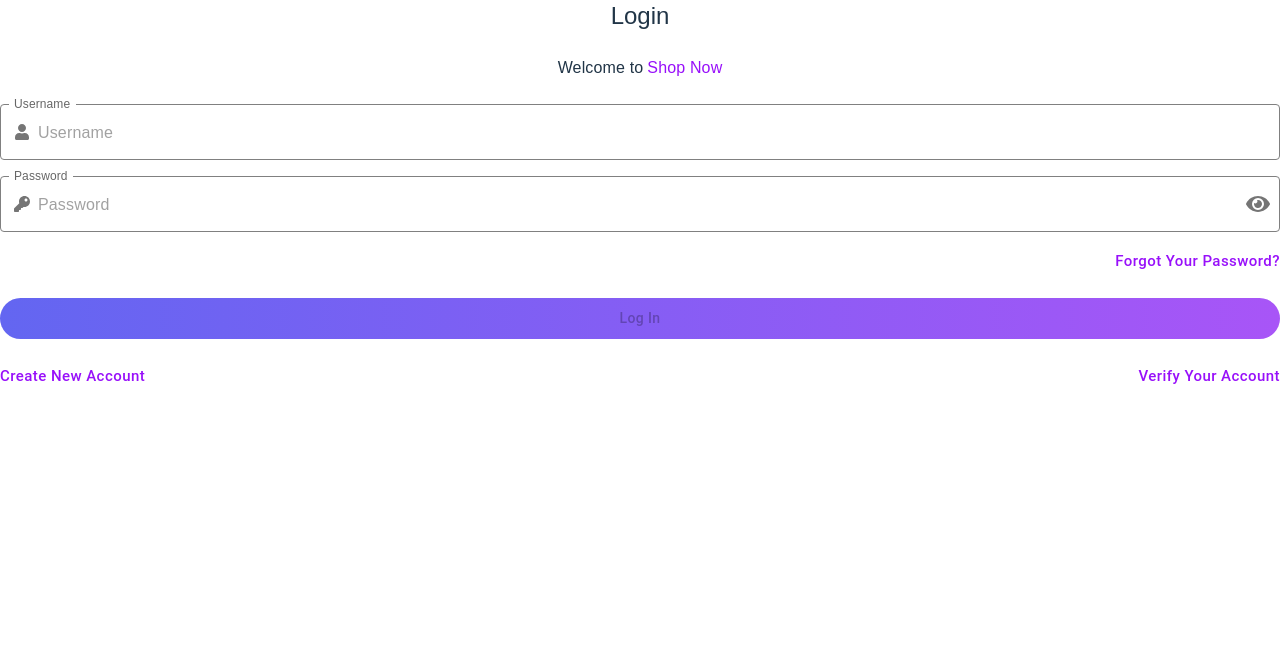
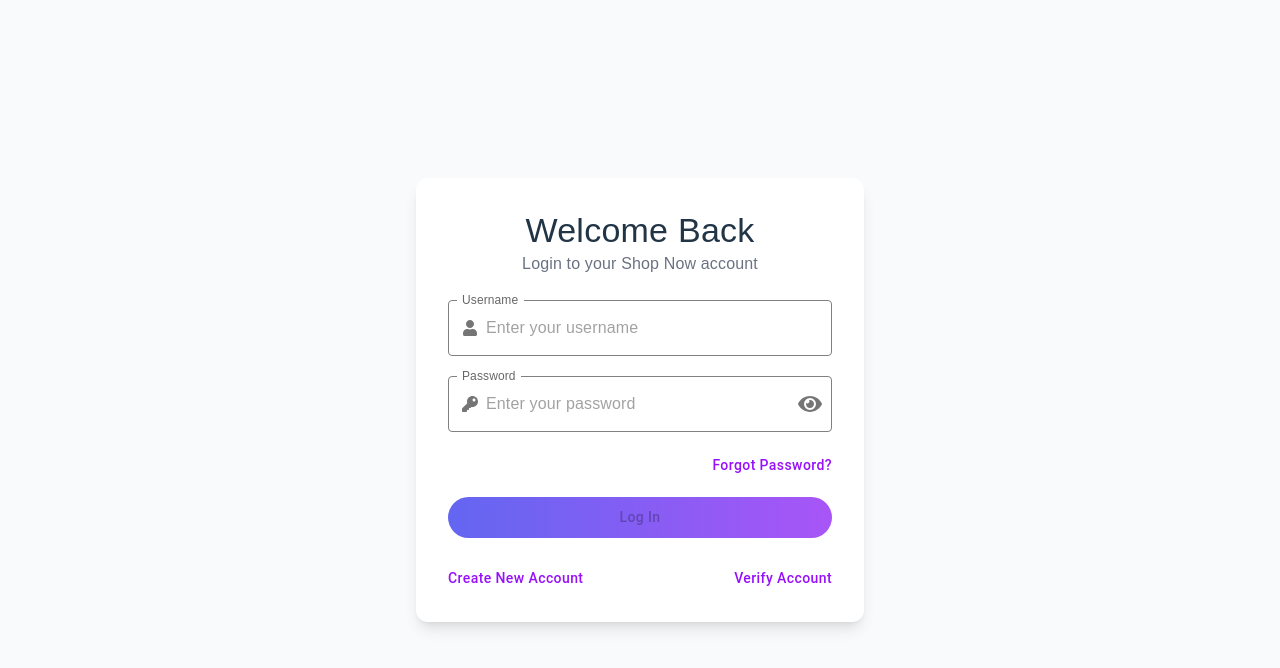
Before and after one commit to thungan1909/shop-now, a React (Vite) app: page /login in a window 1280 px wide. Shown: the top 668 px of the page. Built offline with nearby package versions, Linux system fonts and the light colour scheme.

Commit message:
update UI

```diff
--- a/src/hooks/cart/useAddToCart.hook.ts
+++ b/src/hooks/cart/useAddToCart.hook.ts
@@ -18,8 +18,6 @@ export const useAddToCart = (options?: UseAddToCartOptions) => {
     mutationFn: (payload) => addToCartQuery.fn(payload),
 
     onSuccess: (data, variables) => {
-      notify.success("Added to cart successfully");
-
       // Invalidate lại giỏ hàng để cập nhật UI
       if (variables.userId) {
         queryClient.invalidateQueries({ queryKey: ["cart", variables.userId] });
--- a/src/pages/Login.tsx
+++ b/src/pages/Login.tsx
@@ -1,22 +1,25 @@
-import CTextField from "../components/atoms/CTextField/CTextField";
+import React from "react";
 import { Controller, useForm } from "react-hook-form";
 import { zodResolver } from "@hookform/resolvers/zod";
 import { FaKey, FaUser } from "react-icons/fa";
-import {
-  UserLogInSchema,
-  type TUserLogInSchema,
-} from "../validation/user.schema";
+import { Typography } from "@mui/material";
 import { useNavigate } from "react-router-dom";
 
-import { Typography } from "@mui/material";
+import CTextField from "../components/atoms/CTextField/CTextField";
 import CButton from "../components/atoms/CButton/CButton";
 import { ROUTES_CONSTANTS } from "../routers/constants";
 import { useLogin } from "../hooks/auth/login.hook";
 import { notify } from "../utils/notifyUtils";
 import { defaultErrorMsg } from "../constants/message/errorMsg";
+
+import {
+  UserLogInSchema,
+  type TUserLogInSchema,
+} from "../validation/user.schema";
+
 const resolver = zodResolver(UserLogInSchema);
 
-const Login = () => {
+const Login: React.FC = () => {
   const navigate = useNavigate();
   const { mutate: exeLogin } = useLogin();
 
@@ -26,11 +29,10 @@ const Login = () => {
     formState: { isValid },
   } = useForm<TUserLogInSchema>({
     resolver,
-    defaultValues: {
-      username: "",
-      password: "",
-    },
+    defaultValues: { username: "", password: "" },
+    mode: "onChange",
   });
+
   const onSubmitLogin = (data: TUserLogInSchema) => {
     exeLogin(data, {
       onError: (error) => {
@@ -43,110 +45,106 @@ const Login = () => {
   };
 
   return (
-    <div className="flex flex-col items-center justify-center gap-6">
-      <Typography variant="h5">Login</Typography>
-      <Typography className="text-center">
-        Welcome to
-        <span className="ml-1" style={{ color: "var(--main-600)" }}>
-          Shop Now
-        </span>
+    <div className="flex min-h-screen items-center justify-center bg-gray-50 p-4">
+      <div className="w-full max-w-md bg-white shadow-lg rounded-xl p-6 sm:p-8">
+        <div className="text-center mb-6">
+          <Typography variant="h4" className="font-bold mb-2">
+            Welcome Back
           </Typography>
+          <Typography variant="body1" className="text-gray-500">
+            Login to your Shop Now account
+          </Typography>
+        </div>
+
         <form
-        className="flex flex-col gap-6 w-full"
+          className="flex flex-col gap-5"
           onSubmit={handleSubmit(onSubmitLogin)}
         >
-        <div className="flex flex-col gap-4">
-          <div className="flex flex-col">
           <Controller
             name="username"
             control={control}
-              defaultValue=""
             render={({ field, fieldState }) => (
-                <>
+              <div className="flex flex-col">
                 <CTextField
                   {...field}
                   type="text"
                   label="Username"
-                    placeholder="Username"
+                  placeholder="Enter your username"
+                  startIcon={<FaUser />}
                   className="w-full"
-                    startIcon={<FaUser />}
                 />
                 {fieldState.error && (
-                    <Typography color="error" variant="caption">
+                  <Typography color="error" variant="caption" className="mt-1">
                     {fieldState.error.message}
                   </Typography>
                 )}
-                </>
+              </div>
             )}
           />
-          </div>
-          <div className="flex flex-col">
+
           <Controller
             name="password"
             control={control}
-              defaultValue=""
             render={({ field, fieldState }) => (
-                <>
+              <div className="flex flex-col">
                 <CTextField
                   {...field}
                   type="password"
                   label="Password"
-                    placeholder="Password"
+                  placeholder="Enter your password"
+                  startIcon={<FaKey />}
                   className="w-full"
-                    startIcon={<FaKey />}
                 />
                 {fieldState.error && (
-                    <Typography color="error" variant="caption">
+                  <Typography color="error" variant="caption" className="mt-1">
                     {fieldState.error.message}
                   </Typography>
                 )}
-                </>
+              </div>
             )}
           />
+
+          <div className="text-right">
+            <CButton
+              onClick={() => navigate(ROUTES_CONSTANTS.AUTH.RESET_PASSWORD)}
+              variant="text"
+              size="medium"
+              textTransform="capitalize"
+            >
+              Forgot password?
+            </CButton>
           </div>
 
-          <div className="!text-end">
           <CButton
-              onClick={() => {
-                navigate(ROUTES_CONSTANTS.AUTH.RESET_PASSWORD);
-              }}
-              variant="text"
-              size="large"
-              textTransform="capitalize"
+            type="submit"
+            disabled={!isValid}
+            className="w-full py-3 text-lg font-medium"
+            isRounded
           >
-              Forgot your password?
-            </CButton>
-          </div>
-        </div>
-
-        <CButton type="submit" disabled={!isValid} className="w-full" isRounded>
             Log In
           </CButton>
 
-        <div className="flex justify-between">
+          <div className="flex flex-col sm:flex-row justify-between gap-2 mt-2 text-center sm:text-left">
             <CButton
-            onClick={() => {
-              navigate(ROUTES_CONSTANTS.AUTH.REGISTER);
-            }}
+              onClick={() => navigate(ROUTES_CONSTANTS.AUTH.REGISTER)}
               variant="text"
-            size="large"
+              size="medium"
               textTransform="capitalize"
             >
               Create new account
             </CButton>
 
             <CButton
-            onClick={() => {
-              navigate(ROUTES_CONSTANTS.AUTH.VERIFY_ACCOUNT);
-            }}
+              onClick={() => navigate(ROUTES_CONSTANTS.AUTH.VERIFY_ACCOUNT)}
               variant="text"
-            size="large"
+              size="medium"
               textTransform="capitalize"
             >
-            Verify your account
+              Verify account
             </CButton>
           </div>
         </form>
+      </div>
     </div>
   );
 };
--- a/src/pages/order/CheckoutForm.tsx
+++ b/src/pages/order/CheckoutForm.tsx
@@ -5,6 +5,8 @@ import { useUpdateUserShipping } from "../../hooks/shipping/useUpdateUserShippin
 import { useClearCart } from "../../hooks/cart/useClearCart.hook";
 import type { ShippingInfoDTO } from "../../types/dtos/shipping.dto";
 import PaymentSection from "./Payment";
+import CButton from "../../components/atoms/CButton/CButton";
+import { FaMoneyBill } from "react-icons/fa";
 
 interface CheckoutFormProps {
   onOrderComplete: () => void;
@@ -130,13 +132,17 @@ const CheckoutForm: React.FC<CheckoutFormProps> = ({ onOrderComplete }) => {
 
       {/* Payment Section */}
       <PaymentSection paymentInfo={paymentInfo} onChange={setPaymentInfo} />
-
-      <button
-        onClick={handleCheckout}
-        className="mt-4 bg-green-500 text-white px-4 py-2 rounded hover:bg-green-600"
-      >
-        Place Order
-      </button>
+      <div className="flex content-center justify-center ">
+        <CButton
+          onClick={handleCheckout}
+          variant="contained"
+          type="submit"
+          size="large"
+          startIcon={<FaMoneyBill />}
+        >
+          Place Order
+        </CButton>
+      </div>
     </div>
   );
 };
--- a/src/pages/product/ProductList.tsx
+++ b/src/pages/product/ProductList.tsx
@@ -3,6 +3,7 @@ import type { ProductDTO } from "../../types/dtos/product.dto";
 import { useGetProductList } from "../../hooks/product/useGetProductList.hook";
 import { useSearchProducts } from "../../hooks/product/useSearchProducts.hook";
 import ProductItem from "./ProductItem";
+import { FaSearch } from "react-icons/fa";
 
 const ProductList: React.FC = () => {
   const [page, setPage] = useState(0);
@@ -10,21 +11,16 @@ const ProductList: React.FC = () => {
   const [searchTerm, setSearchTerm] = useState("");
   const loader = useRef<HTMLDivElement | null>(null);
 
-  // Normal product list
   const { data, isFetching } = useGetProductList(20, page * 20);
-
-  // Search hook (only triggers if searchTerm !== "")
   const { data: searchData, isFetching: isSearching } =
     useSearchProducts(searchTerm);
 
-  // When fetch success, append new products
   useEffect(() => {
     if (data?.products && !searchTerm) {
       setProducts((prev) => [...prev, ...data.products]);
     }
   }, [data, searchTerm]);
 
-  // Infinite scroll
   const loadMore = useCallback(() => {
     if (!isFetching && !searchTerm) setPage((prev) => prev + 1);
   }, [isFetching, searchTerm]);
@@ -42,12 +38,11 @@ const ProductList: React.FC = () => {
     return () => observer.disconnect();
   }, [loadMore]);
 
-  // Handle search
   const handleSearchChange = (e: React.ChangeEvent<HTMLInputElement>) => {
     const value = e.target.value;
     setSearchTerm(value);
     if (!value) {
-      setProducts([]); // reset list when clearing search
+      setProducts([]);
       setPage(0);
     }
   };
@@ -55,31 +50,43 @@ const ProductList: React.FC = () => {
   const displayedProducts = searchTerm ? searchData?.products || [] : products;
 
   return (
-    <div className="max-w-4xl mx-auto p-6">
-      <h1 className="text-2xl font-bold mb-4">Product List</h1>
+    <div className="max-w-6xl mx-auto p-6">
+      <h1 className="text-3xl font-bold mb-6 text-center">Our Products</h1>
 
+      {/* Search Bar */}
+      <div className="relative mb-6 max-w-md mx-auto">
         <input
           type="text"
           placeholder="Search products..."
           value={searchTerm}
           onChange={handleSearchChange}
-        className="border border-gray-300 rounded p-2 mb-4 w-full"
+          className="w-full border border-gray-300 rounded-full py-3 pl-12 pr-4 shadow-sm focus:outline-none focus:ring-2 focus:ring-blue-400 transition"
         />
+        <FaSearch className="absolute left-4 top-3.5 text-gray-400" />
+      </div>
 
-      <div className="grid grid-cols-2 sm:grid-cols-3 md:grid-cols-4 gap-4">
+      {/* Product Grid */}
+      <div className="grid grid-cols-1 sm:grid-cols-2 md:grid-cols-3 lg:grid-cols-4 gap-6">
         {displayedProducts.map((product) => (
           <ProductItem key={product.id} product={product} />
         ))}
       </div>
 
+      {/* Loader / Infinite scroll */}
       {!searchTerm && (
-        <div ref={loader} className="text-center p-4 text-gray-400">
-          {isFetching ? "Loading more..." : "Scroll down to load more"}
+        <div ref={loader} className="text-center p-6 text-gray-500">
+          {isFetching ? "Loading more products..." : "Scroll down to load more"}
         </div>
       )}
 
+      {/* Searching indicator */}
       {searchTerm && isSearching && (
-        <div className="text-center p-4 text-gray-400">Searching...</div>
+        <div className="text-center p-6 text-gray-500">Searching...</div>
+      )}
+
+      {/* No results */}
+      {searchTerm && !isSearching && displayedProducts.length === 0 && (
+        <div className="text-center p-6 text-gray-400">No products found</div>
       )}
     </div>
   );
```
Also changed, not shown: src/pages/cart/CartPage.tsx (+57 -26 lines). Lines whose indentation alone changed are shown as unchanged.
